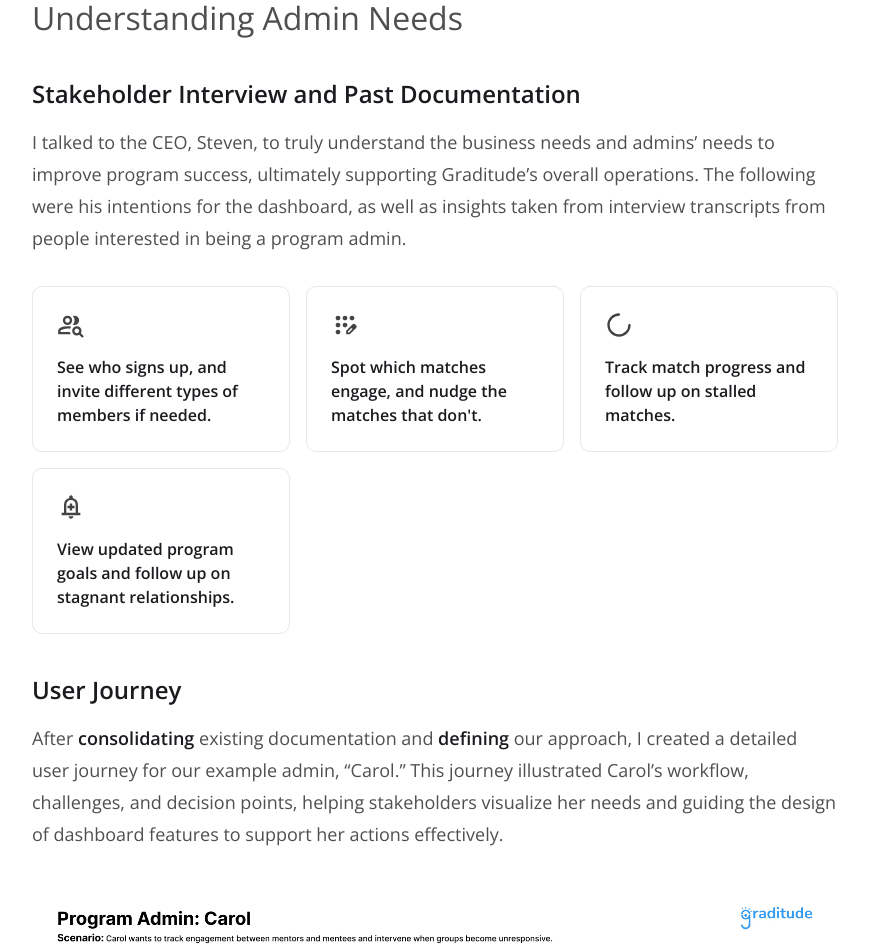
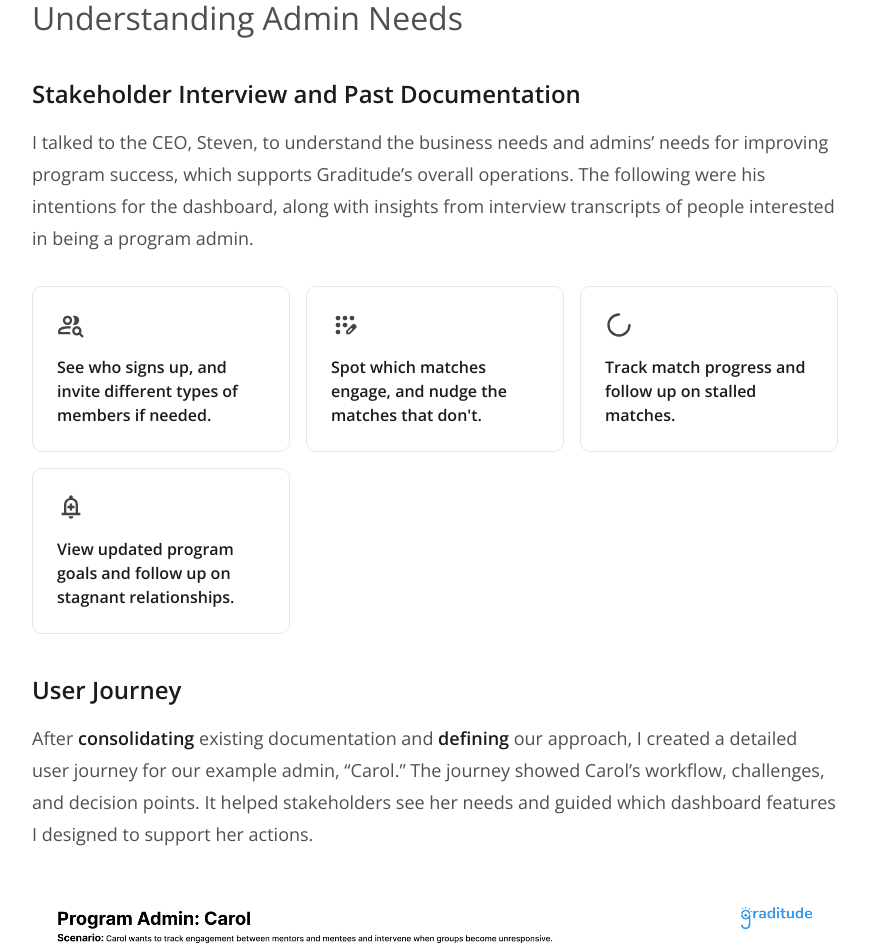
Before and after one commit to lucypham4/lucytienpham-portfolio, a Next.js app: page /work/graditude in a window 1280 px wide. Shown: the part 2580-3531 px from the top of the page, without its empty margins (332-1201 px from the left). Built offline with nearby package versions, Linux system fonts and the light colour scheme.

Commit message:
humanize copy: Graditude
Co-Authored-By: Claude Sonnet 5.5 <noreply@anthropic.com>
Claude-Session: https://claude.ai/code/session_01WThwujNjDXWkszo62bjoxP

```diff
--- a/src/content/projects.ts
+++ b/src/content/projects.ts
@@ -864,7 +864,7 @@ export const projects: Project[] = [
       { kind: "heading", text: "Stakeholder Interview and Past Documentation" },
       {
         kind: "text",
-        html: "I talked to the CEO, Steven, to truly understand the business needs and admins&rsquo; needs to improve program success, ultimately supporting Graditude&rsquo;s overall operations. The following were his intentions for the dashboard, as well as insights taken from interview transcripts from people interested in being a program admin.",
+        html: "I talked to the CEO, Steven, to understand the business needs and admins&rsquo; needs for improving program success, which supports Graditude&rsquo;s overall operations. The following were his intentions for the dashboard, along with insights from interview transcripts of people interested in being a program admin.",
       },
       {
         kind: "cards",
@@ -890,7 +890,7 @@ export const projects: Project[] = [
       { kind: "heading", text: "User Journey" },
       {
         kind: "text",
-        html: "After <strong>consolidating</strong> existing documentation and <strong>defining</strong> our approach, I created a detailed user journey for our example admin, &ldquo;Carol.&rdquo; This journey illustrated Carol&rsquo;s workflow, challenges, and decision points, helping stakeholders visualize her needs and guiding the design of dashboard features to support her actions effectively.",
+        html: "After <strong>consolidating</strong> existing documentation and <strong>defining</strong> our approach, I created a detailed user journey for our example admin, &ldquo;Carol.&rdquo; The journey showed Carol&rsquo;s workflow, challenges, and decision points. It helped stakeholders see her needs and guided which dashboard features I designed to support her actions.",
       },
       {
         kind: "media",
@@ -905,19 +905,19 @@ export const projects: Project[] = [
       { kind: "heading", text: "User Persona" },
       {
         kind: "text",
-        html: "Based on our business goals and existing admin interview transcripts, we created a focused user persona: Carol Thompson, a mentorship program coordinator, who struggles to track mentor–mentee engagement and know when to intervene. The Admin Dashboard solves this by giving her <strong>real-time visibility</strong> into match activity and progress toward goals, enabling <strong>quick, targeted actions</strong> that keep programs on track and deliver stronger outcomes.",
+        html: "Based on our business goals and existing admin interview transcripts, we created a user persona: Carol Thompson, a mentorship program coordinator, who struggles to track mentor-mentee engagement and know when to intervene. The Admin Dashboard gives her <strong>real-time visibility</strong> into match activity and progress toward goals, so she can take <strong>quick, targeted actions</strong> that keep programs on track and lead to stronger outcomes.",
       },
       { kind: "media", media: { type: "image", src: `${A}/basic-information-1.avif`, alt: "User persona" } },
       { kind: "heading", text: "User Flow" },
       {
         kind: "text",
-        html: "Our &ldquo;Nudge&rdquo; flow allows admins to quickly identify low-engagement or underperforming mentor–mentee matches from the Admin Dashboard, select them, and send targeted notifications. By <strong>streamlining the process</strong> into just a few steps, admins can efficiently re-engage pairs before progress stalls, which ensures that mentorship programs stay active and productive.",
+        html: "Our &ldquo;Nudge&rdquo; flow lets admins quickly identify low-engagement or underperforming mentor-mentee matches from the Admin Dashboard, select them, and send targeted notifications. By <strong>streamlining the process</strong> into just a few steps, admins can re-engage pairs before progress stalls, which keeps mentorship programs active.",
       },
       { kind: "media", media: { type: "image", src: `${A}/frame-28.avif`, alt: "Nudge user flow" } },
       { kind: "heading", text: "Defining Roles" },
       {
         kind: "text",
-        html: "To further define our scope and ensure that our plan was a comprehensive solution for Graditude&rsquo;s mission of providing admins with the tools they need to manage mentee/mentor matches, <strong>I took ownership</strong> over the main dashboard, inviting new members flow, creating new programs flow, and making sure that we had clear action items before and after our weekly meetings.",
+        html: "To define our scope and make sure our plan supported Graditude&rsquo;s mission of giving admins the tools they need to manage mentee/mentor matches, <strong>I took ownership</strong> of the main dashboard, the flow for inviting new members, and the flow for creating new programs. I also made sure we had clear action items before and after our weekly meetings.",
       },
 
       {
@@ -928,7 +928,7 @@ export const projects: Project[] = [
       { kind: "heading", text: "Sketching and Wireframes" },
       {
         kind: "text",
-        html: "I hosted a fast sketching exercise just to get an idea of the core functionality of the dashboard and foster creativity in our approach when designing for low to high fidelity. Our primary goal was to allow the admin to:",
+        html: "I hosted a fast sketching exercise to get an idea of the core functionality of the dashboard and encourage creativity as we designed from low to high fidelity. Our primary goal was to allow the admin to:",
       },
       {
         kind: "list",
@@ -965,19 +965,19 @@ export const projects: Project[] = [
       { kind: "heading", text: "Navigation" },
       {
         kind: "text",
-        html: "<strong>Enhancing the side nav bar</strong> to include not only members and mentors, but also giving admins access to programs.",
+        html: "<strong>Enhancing the side nav bar</strong> so admins can reach programs as well as members and mentors.",
       },
       { kind: "media", media: { type: "image", src: `${A}/frame-427318949-3.avif`, alt: "Navigation design" } },
       { kind: "heading", text: "Data Display" },
       {
         kind: "text",
-        html: "<strong>Including more positive metrics</strong> such as total numbers, active participation rates, and overall satisfaction instead of purely negative such as # of inactive members.",
+        html: "<strong>Including more positive metrics</strong> such as total numbers, active participation rates, and overall satisfaction instead of purely negative metrics such as # of inactive members.",
       },
       { kind: "media", media: { type: "image", src: `${A}/frame-427318951-1.avif`, alt: "Data display design" } },
       { kind: "heading", text: "Feature Consolidation" },
       {
         kind: "text",
-        html: "<strong>Consolidating features</strong> such as analytics and managing invites on one page to enable quicker decision-making for admins.",
+        html: "<strong>Consolidating features</strong> such as analytics and managing invites on one page so admins can make decisions faster.",
       },
       {
         kind: "media",
@@ -1053,7 +1053,7 @@ export const projects: Project[] = [
       },
       {
         kind: "text",
-        html: "In the future I&rsquo;d want to include more features that would provide admins with the personalization they need to really cater to their specific program, such as options for different views (tiled, lists) or even options to customize their dashboard through dynamic cards. I&rsquo;m so glad that I got to design for data, and this really sparked my interest in designing for admin-facing tools!",
+        html: "In the future I&rsquo;d want to add features that let admins personalize the dashboard for their specific program, such as options for different views (tiled, lists) or even customizing the dashboard through dynamic cards. I&rsquo;m so glad that I got to design for data, and this really sparked my interest in designing for admin-facing tools!",
       },
     ],
   },
```
